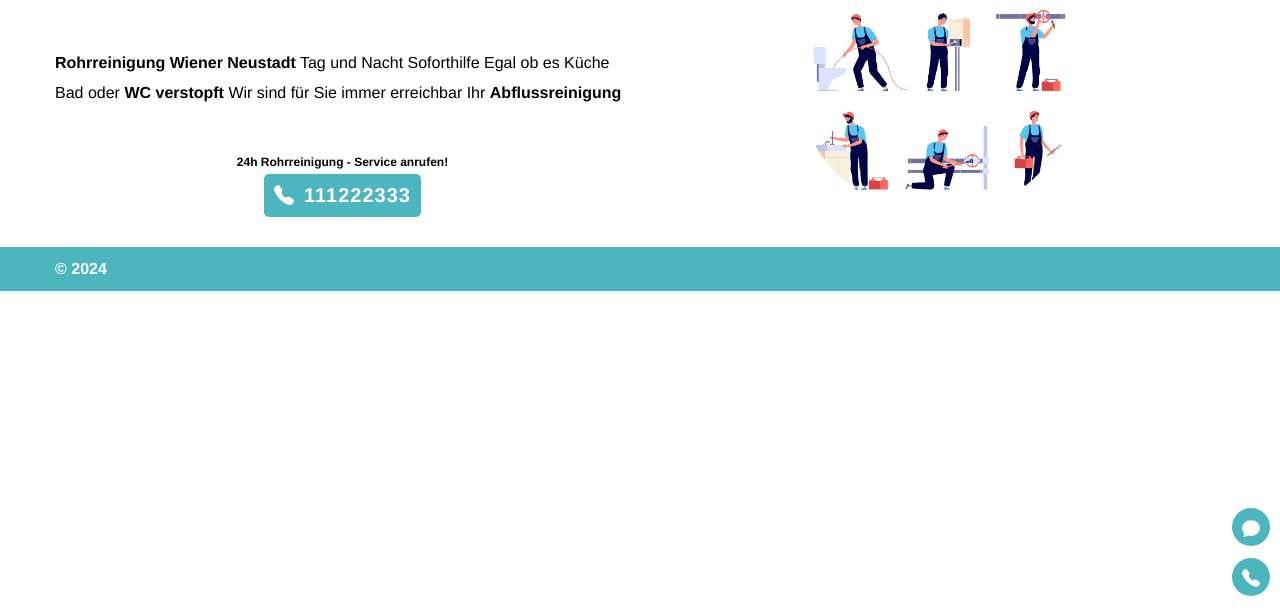
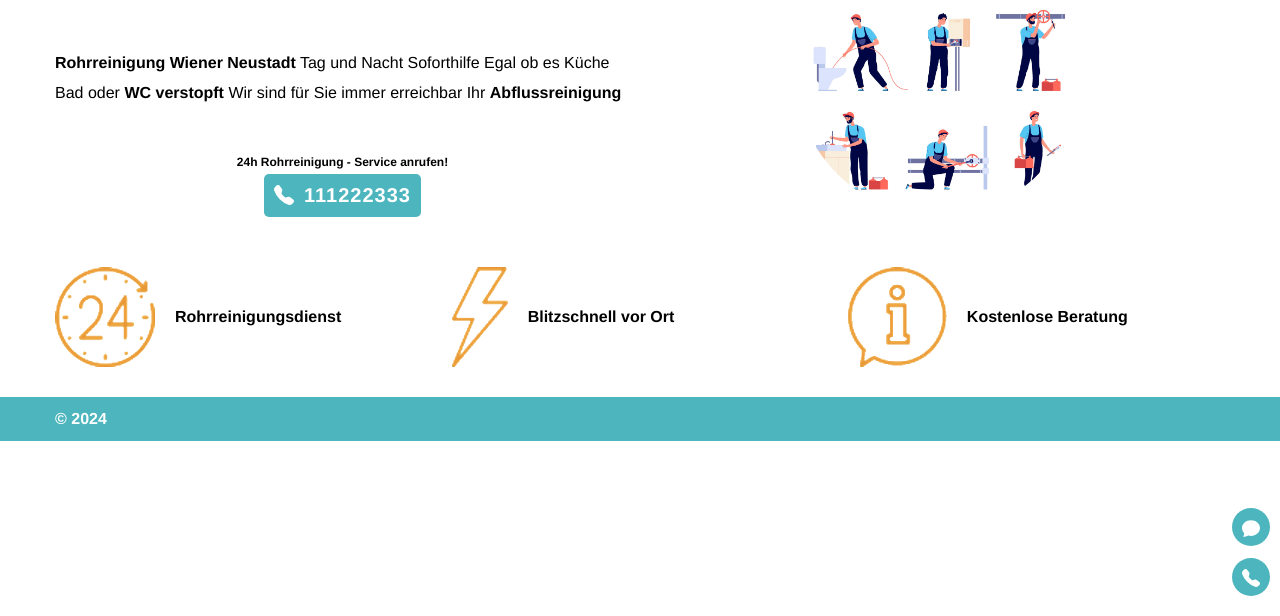
Before and after one commit to Igrok95Ronin/seo-at-sant-3, a website: page app/index.html in a window 1280 px wide. Shown: the part 184-800 px from the top of the page. Drawn offline with Linux system fonts and the light colour scheme; files that its build step writes are made by us from their sources.

Commit message:
add: section time

```diff
--- a/app/index.html
+++ b/app/index.html
@@ -53,6 +53,38 @@
     <!-- Основное содержимое страницы -->
     <main class="main">
         <!-- Раздел страницы-->
+        <section class='time' data-datasection="uniqueSection-1">
+            <div class='container-fluid'>
+                <div class='row'>
+                    <div class='col-12 container'>
+                        <div class='time__box'>
+                            <div class="time__inner">
+                                <div class="time__img-wrapper">
+                                    <img class="time__img" src="./assets/img/BildschirmfotoClock.png" alt="Rohrreinigungsdienst">
+                                </div>
+                                <p class="time__txt">Rohrreinigungsdienst</p>
+                            </div>
+                            <div class="time__inner">
+                                <div class="time__img-wrapper">
+                                    <img class="time__img" src="./assets/img/BildschirmfotoMol.png" alt="Blitzschnell vor Ort">
+                                </div>
+                                <p class="time__txt">Blitzschnell vor Ort</p>
+                            </div>
+                            <div class="time__inner">
+                                <div class="time__img-wrapper">
+                                    <img class="time__img" src="./assets/img/BildschirmfotoZnak.png" alt="Kostenlose Beratung">
+                                </div>
+                                <p class="time__txt">Kostenlose Beratung</p>
+                            </div>
+                        </div>
+                    </div>
+                </div>
+            </div>
+        </section>
+
+
+
+
         <section class='' data-datasection="uniqueSection-1">
             <div class='container-fluid'>
                 <div class='row'>
--- /dev/null
+++ b/src/assets/scss/2_time.scss
@@ -0,0 +1,27 @@
+.time {
+    margin-top: 50px;
+}
+.time__box {
+    display: grid;
+    grid-template-columns: repeat(3,1fr);
+    gap: 20px;
+}
+.time__inner {
+    display: flex;
+    align-items: center;
+    gap: 20px;
+}
+.time__img-wrapper {
+    max-width: 100%;
+    max-height: 100%;
+}
+.time__img {
+    width: 100%;
+    height: 100%;
+    max-width: 100px;
+    max-height: 100px;
+    object-fit: contain;
+}
+.time__txt {
+    font-weight: 700;
+}
```
Also changed, not shown: src/index.html (+32 -0 lines), app/assets/css/style.min.css, app/assets/img/BildschirmfotoClock.png (added), app/assets/img/BildschirmfotoMol.png (added), app/assets/img/BildschirmfotoZnak.png (added), src/assets/img/BildschirmfotoClock.png (added), src/assets/img/BildschirmfotoMol.png (added), src/assets/img/BildschirmfotoZnak.png (added).
